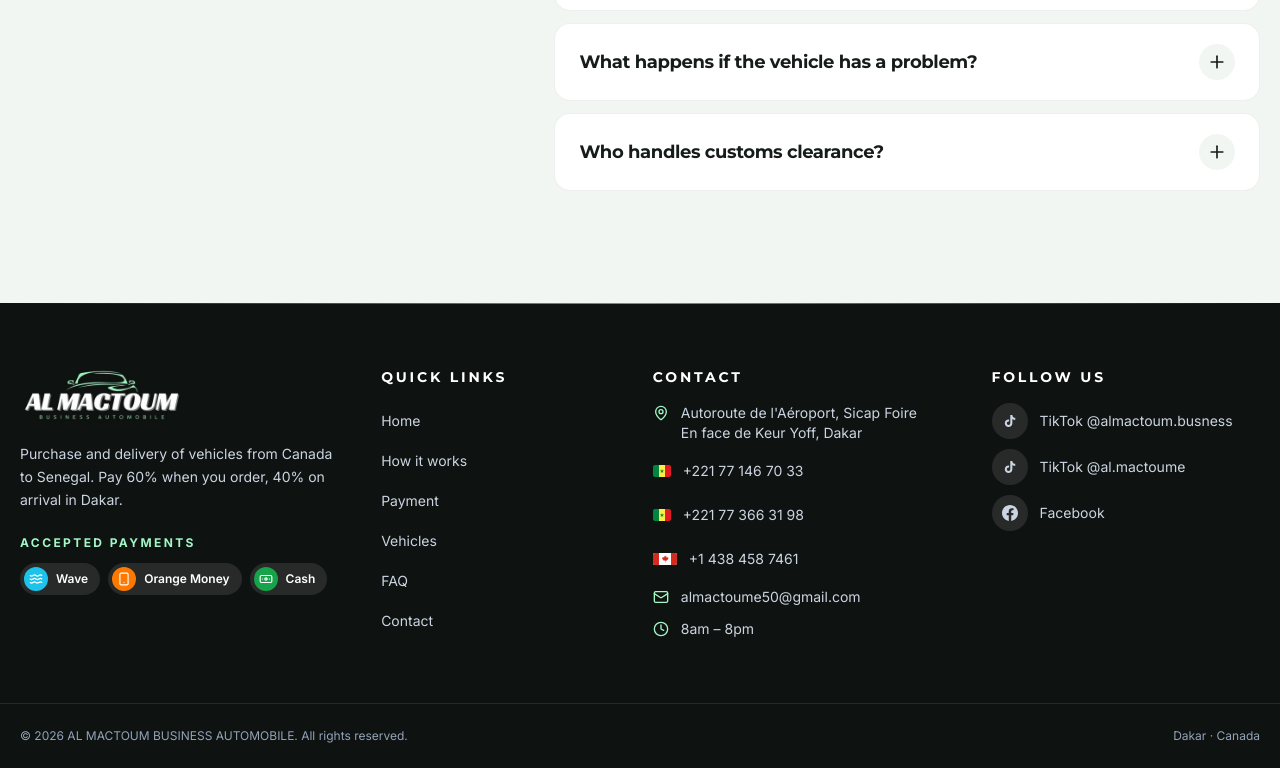
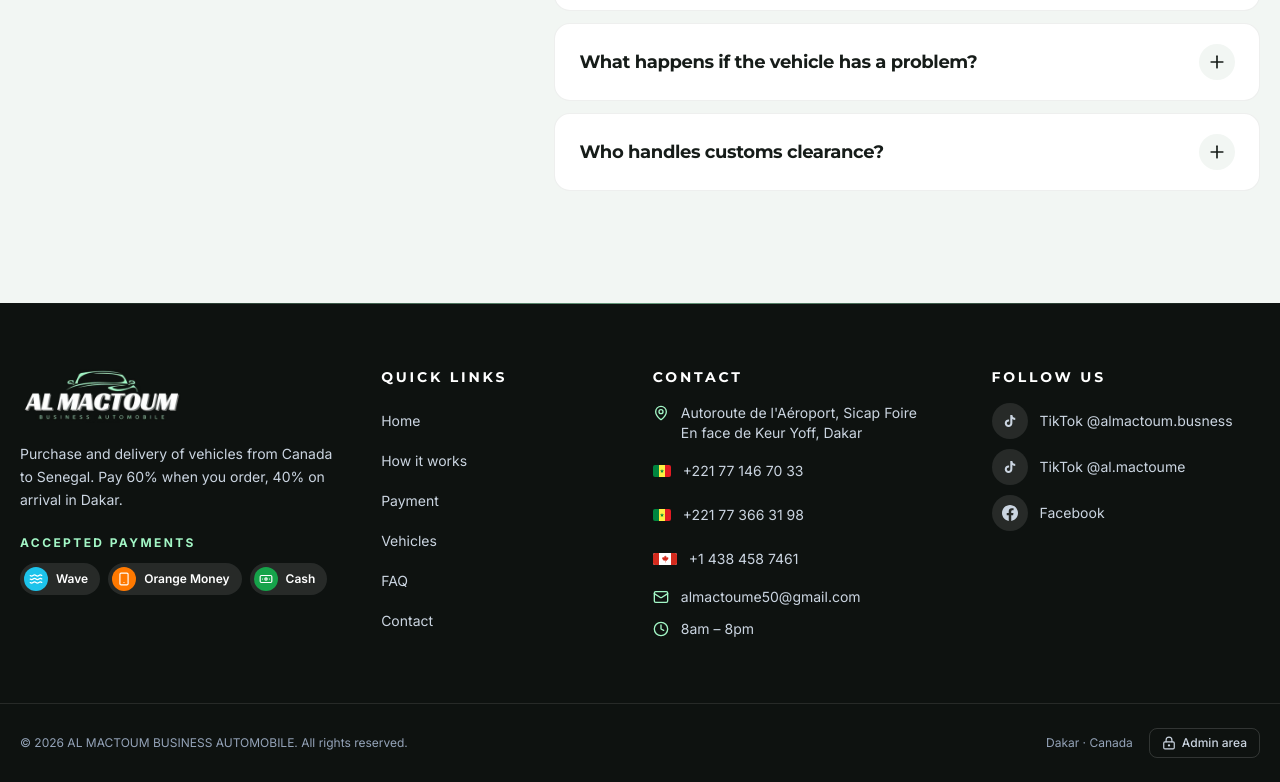
Before and after one commit to BoubacarThiam/al-mactoum, a Next.js app: page /en/faq/ in a window 1280 px wide. Shown: the part 1013-1795 px from the top of the page. Built offline with nearby package versions, Linux system fonts and the light colour scheme.

Commit message:
Pied de page : bouton « Espace gestion » vers le backoffice /admin
Co-Authored-By: Claude Opus 5.5 <noreply@anthropic.com>

```diff
--- a/components/Footer.tsx
+++ b/components/Footer.tsx
@@ -1,5 +1,5 @@
 import Link from 'next/link';
-import { Clock, Mail, MapPin } from 'lucide-react';
+import { Clock, LockKeyhole, Mail, MapPin } from 'lucide-react';
 import { Logo } from '@/components/Logo';
 import { PaymentBadges } from '@/components/PaymentBadges';
 import { FacebookIcon, FlagCA, FlagSN, TikTokIcon } from '@/components/icons/BrandIcons';
@@ -125,7 +125,18 @@ export function Footer({ locale, dict }: FooterProps) {
       <div className="border-t border-white/10">
         <div className="container flex flex-col items-center justify-between gap-2 py-6 text-center text-xs text-slate-400 md:flex-row md:text-left">
           <p>{fill(footer.rights, { year: new Date().getFullYear() })}</p>
-          <p>Dakar · Canada</p>
+          <div className="flex items-center gap-4">
+            <p>Dakar · Canada</p>
+            {/* Accès au backoffice du gérant (gestion des véhicules) */}
+            <a
+              href="/admin/"
+              rel="nofollow"
+              className="inline-flex items-center gap-1.5 rounded-lg border border-white/15 px-3 py-1.5 font-medium text-slate-300 transition hover:border-mint/60 hover:text-mint"
+            >
+              <LockKeyhole className="h-3.5 w-3.5" aria-hidden="true" />
+              {footer.admin}
+            </a>
+          </div>
         </div>
       </div>
     </footer>
--- a/locales/en.json
+++ b/locales/en.json
@@ -336,7 +336,8 @@
     "contact": "Contact",
     "follow": "Follow us",
     "payments": "Accepted payments",
-    "rights": "© {year} AL MACTOUM BUSINESS AUTOMOBILE. All rights reserved."
+    "rights": "© {year} AL MACTOUM BUSINESS AUTOMOBILE. All rights reserved.",
+    "admin": "Admin area"
   },
   "pages": {
     "vehicles": {
--- a/locales/fr.json
+++ b/locales/fr.json
@@ -336,7 +336,8 @@
     "contact": "Contact",
     "follow": "Suivez-nous",
     "payments": "Paiements acceptés",
-    "rights": "© {year} AL MACTOUM BUSINESS AUTOMOBILE. Tous droits réservés."
+    "rights": "© {year} AL MACTOUM BUSINESS AUTOMOBILE. Tous droits réservés.",
+    "admin": "Espace gestion"
   },
   "pages": {
     "vehicles": {
```
